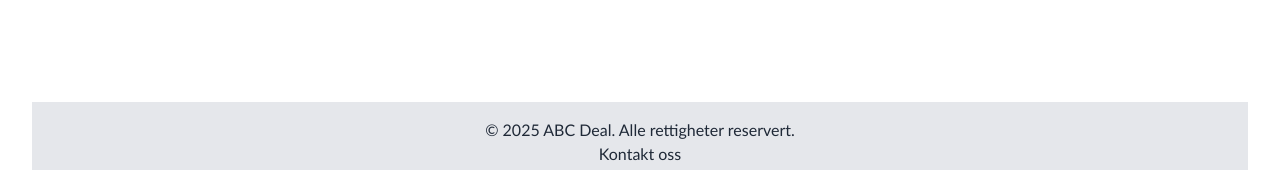
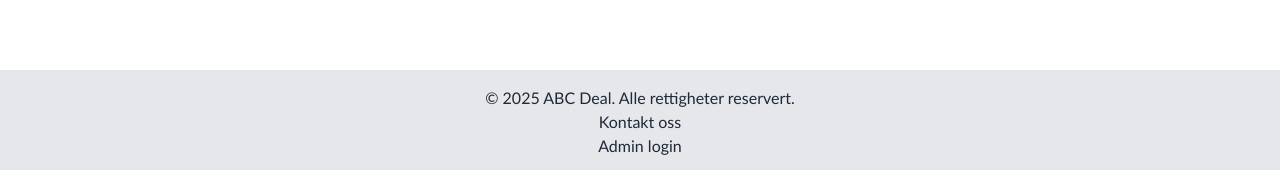
Before and after one commit to ehlma/ABCDealWeb, a React (Vite) app in the folder frontend/: page / in a window 1280 px wide. Shown: the part 626-796 px from the top of the page. Built offline with nearby package versions, Linux system fonts and the light colour scheme; no server answers.

Commit message:
footer fix
dekkende i bredde

```diff
--- a/frontend/index.html
+++ b/frontend/index.html
@@ -7,7 +7,7 @@
     <link href="https://fonts.googleapis.com/css2?family=Raleway:wght@500;700&display=swap" rel="stylesheet">
     <title>ABC Deal AS</title>
   </head>
-  <body style="height: 100%; margin: 0;">
+  <body>
     <div id="root"></div>
     <script type="module" src="/src/main.jsx"></script>
   </body>
--- a/frontend/src/index.css
+++ b/frontend/src/index.css
@@ -7,6 +7,11 @@
 @tailwind base;
 @tailwind components;
 @tailwind utilities;
+
+*, *::before, *::after {
+  box-sizing: border-box;
+}
+
 
 :root {
   font-family: system-ui, Avenir, Helvetica, Arial, sans-serif;
@@ -64,19 +69,19 @@ a:hover {
   color: #535bf2;
 }
 
-html, body {
-  margin: 0;
-  padding: 0;
+html, body, #root {
+  margin: 0  !important;
+  padding: 0 !important;
+  width: 100%;
+  height: 100%;
   overflow-x: hidden;
   font-family: Calibri, "Segoe UI", Roboto, Helvetica, Arial, sans-serif;
 }
 
 #root {
-  height: 100%;
-  width: 100%;
   display: flex;
   flex-direction: column;
-
+  min-height: 100vh;
 }
 
 h1 {
--- a/frontend/src/pages/client/ClientLayout.jsx
+++ b/frontend/src/pages/client/ClientLayout.jsx
@@ -7,9 +7,9 @@ const ClientLayout = () => {
     const [menuOpen, setMenuOpen] = useState(false);
 
     return (
-        <div className="flex flex-col min-h-screen w-full">
+        <div className="flex flex-col min-h-screen p-0 m-0">
             {/* Nav bar for kunder */}
-            <nav className="fixed top-0 left-0 z-[50] w-full bg-[#047464] text-white shadow">
+            <nav className="fixed top-0 left-0 z-[50] w-full bg-[#047464] text-white shadow p-0 m-0">
                 <div className="flex items-center justify-between px-8 py-4">
                     <Link to="/">
                         <img src={logo} alt="ABC Deal Logo" className="h-[36px] cursor-pointer" />
@@ -45,15 +45,16 @@ const ClientLayout = () => {
 
 
             {/* Main content */}
-            <main className="flex-grow pt-[96px] bg-white">
+            <main className="flex-grow pt-[96px] bg-white w-full">
                 <Outlet/>
             </main>
 
             {/* Footer */}
-            <footer className="bg-gray-200 text-gray-800 text-center p-4 w-full">
+            <footer className="bg-gray-200 text-gray-800 text-center p-4 w-full mt-12">
                 <p>&copy; {new Date().getFullYear()} ABC Deal. Alle rettigheter reservert.</p>
                 <p><Link to="/contact" className="text-gray-800 hover:underline">Kontakt oss</Link></p>
                 <p><Link to="/login" className="text-gray-800 hover:underline">Admin login</Link></p>
+
             </footer>
 
 
```
Also changed, not shown: frontend/src/assets/logoPil.png (renamed from frontend/public/favicon.png).
